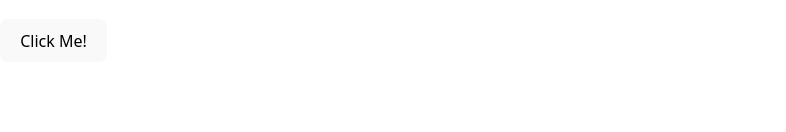
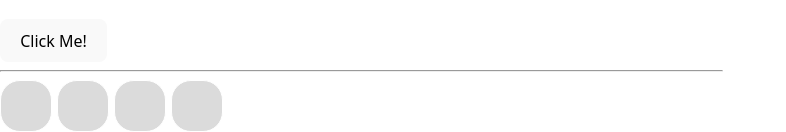
Before and after one commit to saadthedeveloper/react-practice, a React (Vite) app: page / in a window 1280 px wide. Shown: the part 5496-5628 px from the top of the page, without its empty margins (0-786 px from the left). Before the commit the page ends 5558 px from the top, so only its background shows below. Built offline with nearby package versions, Linux system fonts and the light colour scheme.

Commit message:
Add external CSS practice

```diff
--- a/src/App.jsx
+++ b/src/App.jsx
@@ -16,6 +16,7 @@ import NestedLoop from './NestedLoop';
 import Unmount from './Unmount';
 import InlineCSS from './InlineCSS';
 import ConditionalInlineStyle from './ConditionalInlineStyle';
+import ExternalCSS from './ExternalCSS';
 
 
 function App() {
@@ -54,6 +55,8 @@ function App() {
       <InlineCSS />
       <hr />
       <ConditionalInlineStyle />
+      <hr />
+      <ExternalCSS />
     </>
   )
 }
--- /dev/null
+++ b/src/CSS/style.css
@@ -0,0 +1,19 @@
+.block{
+    width: 50px;
+    height:50px;
+    background-color: rgba(128, 128, 128, 0.288);
+    border: 1px solid white;
+    border-radius: 20px;
+    transition: 500ms;
+}
+
+.container
+{
+    display: flex;
+    flex-direction: row;
+    gap: 5px;
+}
+
+.block:hover{
+    padding: 0 20px;
+}
--- /dev/null
+++ b/src/ExternalCSS.jsx
@@ -0,0 +1,15 @@
+import './CSS/style.css'
+
+function ExternalCSS(){
+    return(
+        <div className='container'>
+
+        <div className="block"></div>
+        <div className="block"></div>
+        <div className="block"></div>
+        <div className="block"></div>
+        </div>
+    )
+}
+
+export default ExternalCSS;
--- a/src/Unmount.jsx
+++ b/src/Unmount.jsx
@@ -4,12 +4,7 @@ import Unmount02 from "./Unmount02";
 function Unmount() {
     let [display, setDisplay] = useState(true);
 
-    useEffect(() => {
-        console.log("Mounted");
-        return () => {
-            alert("Unmounted");
-        };
-    }, []);
+
 
 
     return (
```
